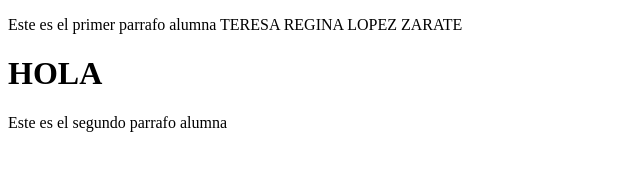
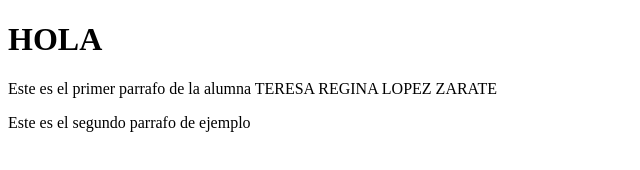
Before and after one commit to tereloza-mx/repositorio-remoto1, a plain HTML site: page index.html in a window 1280 px wide. Shown: the whole page, without its empty margins (0-640 px from the left). Drawn offline with Linux system fonts and the light colour scheme.

Commit message:
CAMBIO 4.0

```diff
--- a/index.html
+++ b/index.html
@@ -10,9 +10,9 @@
     <!--DIV CONTENEDOR 0.6-->
     <div class="container">
         <div class="row">
-            <p> Este es el primer parrafo alumna TERESA REGINA LOPEZ ZARATE </p>
             <h1>HOLA</h1>
-            <p> Este es el segundo parrafo alumna  </p>
+            <p> Este es el primer parrafo de la alumna TERESA REGINA LOPEZ ZARATE </p>
+            <p> Este es el segundo parrafo de ejemplo  </p>
 
         </div>
     </div>
```
